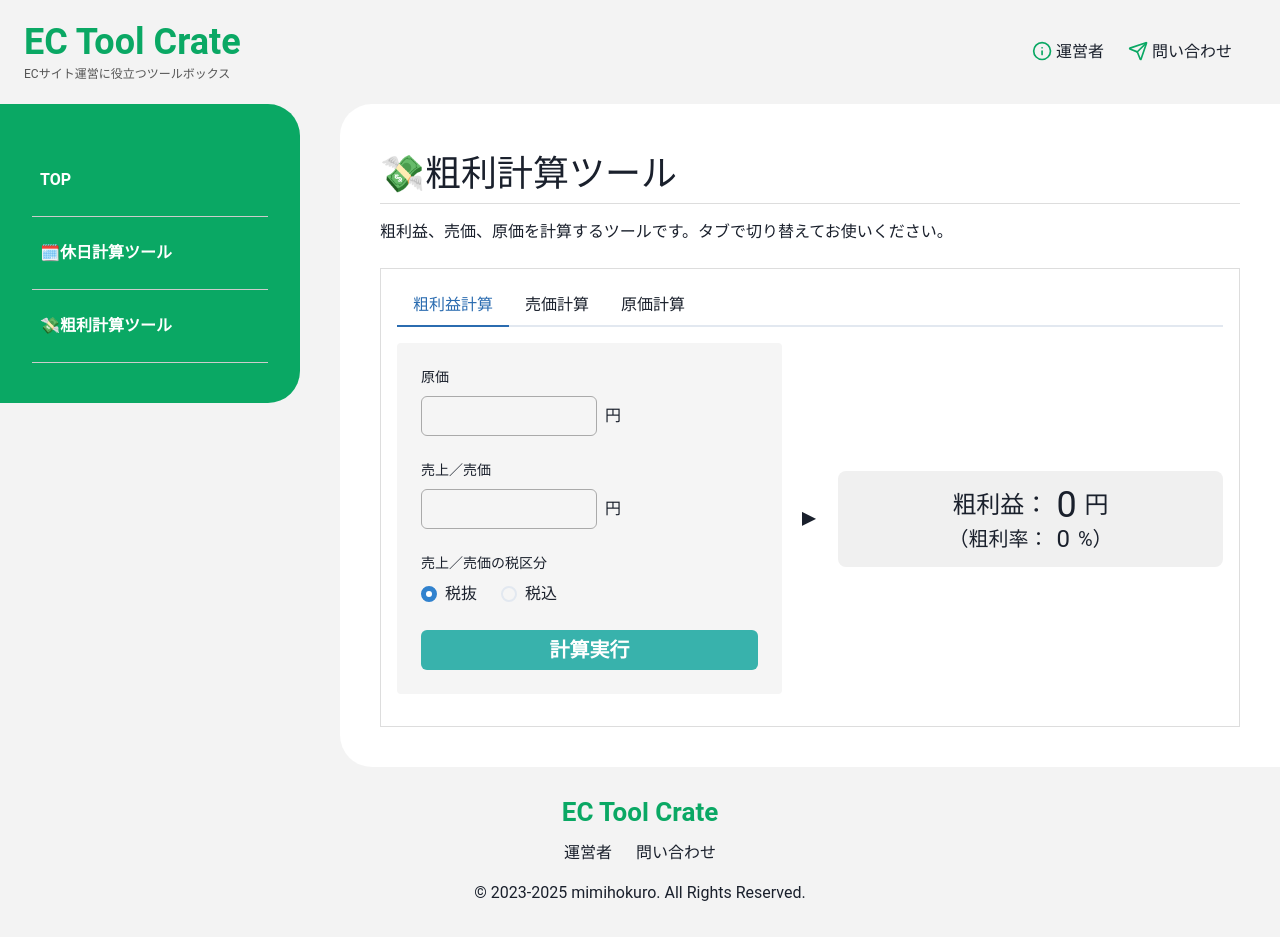
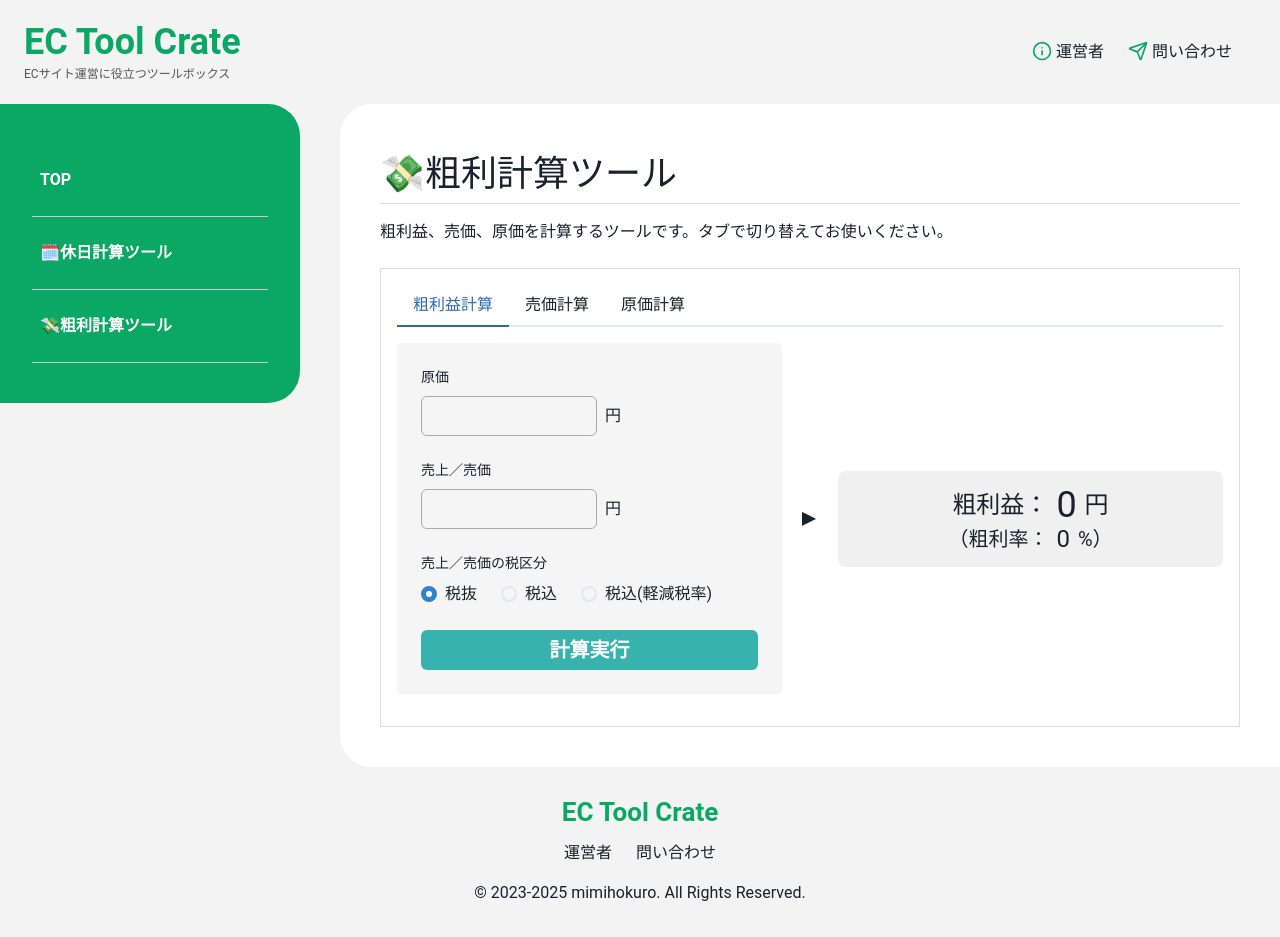
Before and after one commit to mimihokuro/app, a React (Vite) app: page /gross-profit-calculation in a window 1280 px wide. Built offline with nearby package versions, Linux system fonts and the light colour scheme.

Commit message:
✨ 粗利計算したときの小数点以下をを切り捨て方式にし、軽減税率で計算できるよう機能追加

```diff
--- a/src/features/gross-profit-calculation/CostCalculation.jsx
+++ b/src/features/gross-profit-calculation/CostCalculation.jsx
@@ -22,6 +22,8 @@ const CostCalculation = () => {
     let parseSellingPrice = parseFloat(sellingPrice);
     if (isTaxcluded === "2") {
       parseSellingPrice = parseFloat(parseSellingPrice / 1.1);
+    } else if (isTaxcluded === "3") {
+      parseSellingPrice = parseFloat(parseSellingPrice / 1.08);
     }
     const parseGrossProfit = parseFloat(grossProfit / 100);
     console.log(parseGrossProfit);
@@ -57,6 +59,7 @@ const CostCalculation = () => {
   const TAX_OPTIONS = [
     { label: "税抜", value: "1" },
     { label: "税込", value: "2" },
+    { label: "税込(軽減税率)", value: "3" },
   ];
 
   return (
--- a/src/features/gross-profit-calculation/GrossMarginRatio.jsx
+++ b/src/features/gross-profit-calculation/GrossMarginRatio.jsx
@@ -23,7 +23,9 @@ const GrossProfitRatio = () => {
     const parseCost = parseFloat(cost);
     let parseSales = parseFloat(sales);
     if (isTaxcluded === "2") {
-      parseSales = parseFloat(sales / 1.1);
+      parseSales = Math.floor(parseFloat(sales / 1.1));
+    } else if (isTaxcluded === "3") {
+      parseSales = Math.floor(parseFloat(sales / 1.08));
     }
     if (!isNaN(parseCost) && !isNaN(parseSales)) {
       const calculatedGrossProfit = parseSales - parseCost;
@@ -49,6 +51,7 @@ const GrossProfitRatio = () => {
   const TAX_OPTIONS = [
     { label: "税抜", value: "1" },
     { label: "税込", value: "2" },
+    { label: "税込(軽減税率)", value: "3" },
   ];
 
   return (
```
